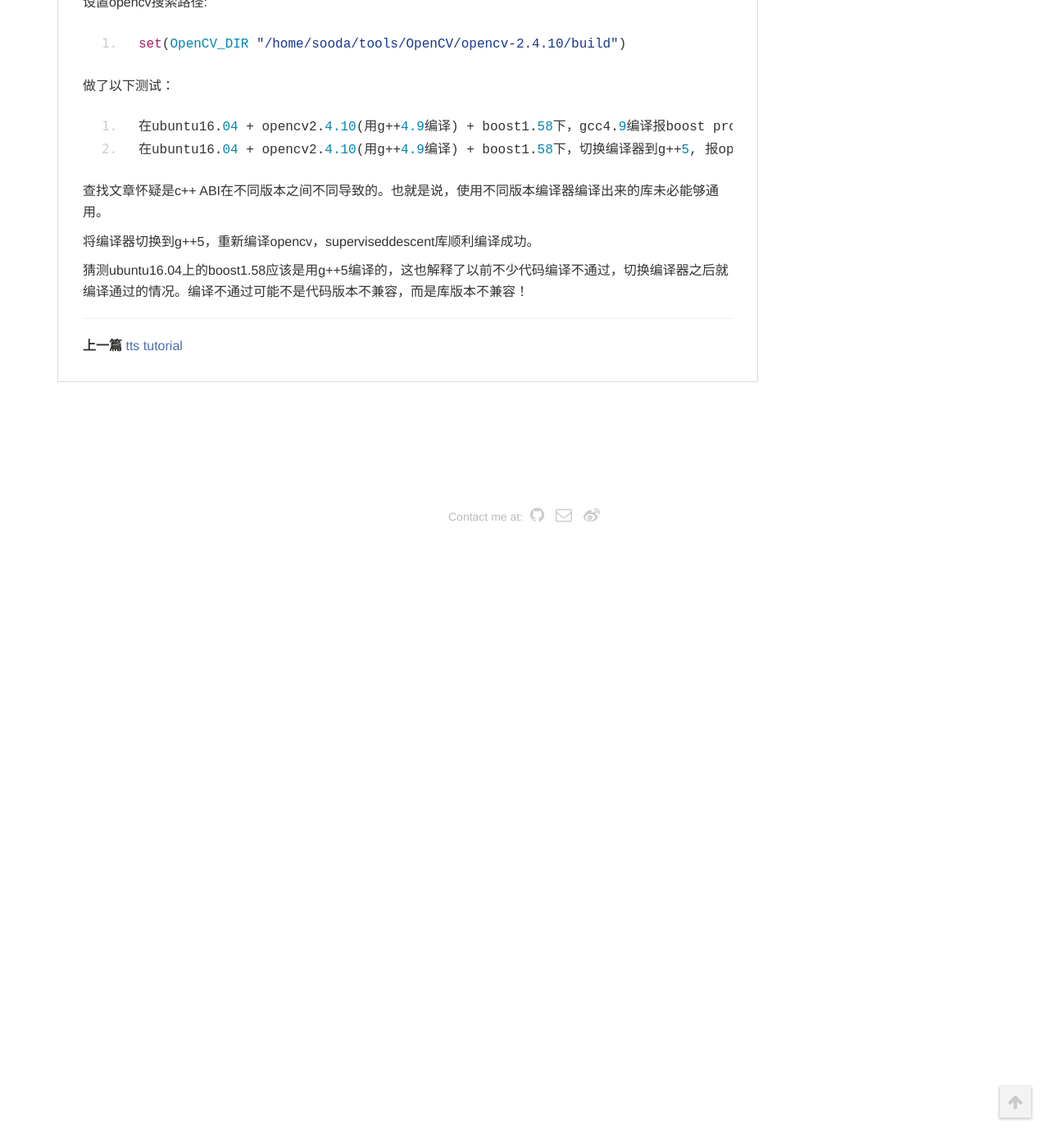
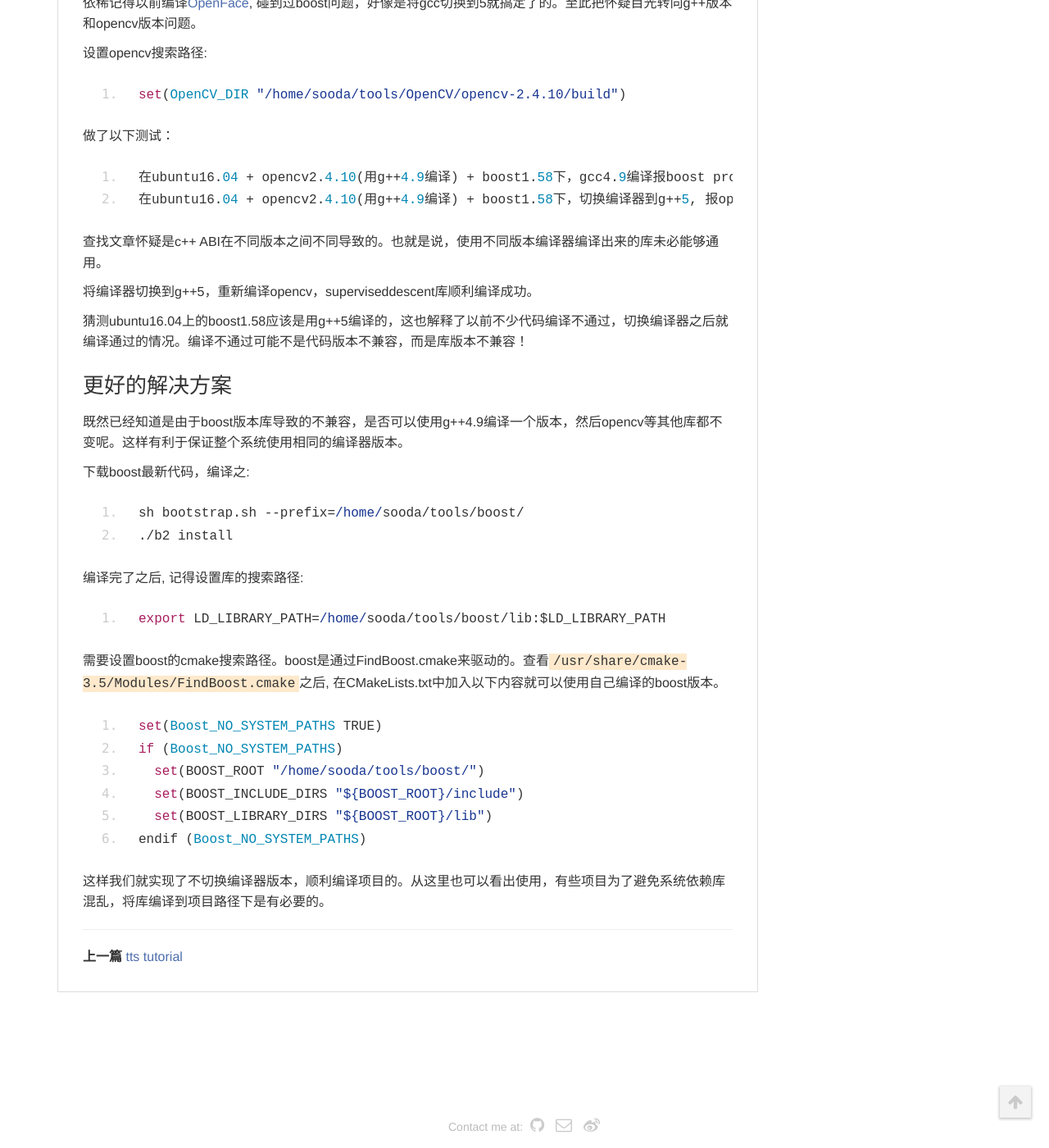
Before and after one commit to vsooda/vsooda.github.io, a Jekyll site: the page built from _posts/2017-03-02-boost-opencv-compile.markdown, in a window 1280 px wide and 1400 px high, scrolled down 859 px. Shown: the whole window at 82% size. Built offline with Jekyll 4.4.1, drawn with Linux system fonts in a browser that asks for light colours; comment, search, counter and statistics services are not loaded; before the commit the page ends 1515 px from its top, so only the background shows below that.

Commit message:
add custom boost

````diff
--- a/_posts/2017-03-02-boost-opencv-compile.markdown
+++ b/_posts/2017-03-02-boost-opencv-compile.markdown
@@ -8,6 +8,8 @@ tags: compile
 * content
 {:toc}
 本文记录编译**superviseddescent**库碰到的问题。问题本质在于使用不同编译器版本编译的库，有时候不能混用。
+
+### 查错记录
 
 刚开始编译在ubuntu16.04下编译不通过，在ubuntu14.04编译通过。
 
@@ -51,3 +53,35 @@ set(OpenCV_DIR "/home/sooda/tools/OpenCV/opencv-2.4.10/build")
 将编译器切换到g++5，重新编译opencv，superviseddescent库顺利编译成功。
 
 猜测ubuntu16.04上的boost1.58应该是用g++5编译的，这也解释了以前不少代码编译不通过，切换编译器之后就编译通过的情况。编译不通过可能不是代码版本不兼容，而是库版本不兼容！
+
+
+
+### 更好的解决方案
+
+既然已经知道是由于boost版本库导致的不兼容，是否可以使用g++4.9编译一个版本，然后opencv等其他库都不变呢。这样有利于保证整个系统使用相同的编译器版本。
+
+下载boost最新代码，编译之:
+
+```
+sh bootstrap.sh --prefix=/home/sooda/tools/boost/
+./b2 install
+```
+
+编译完了之后,  记得设置库的搜索路径:
+
+```
+export LD_LIBRARY_PATH=/home/sooda/tools/boost/lib:$LD_LIBRARY_PATH
+```
+
+需要设置boost的cmake搜索路径。boost是通过FindBoost.cmake来驱动的。查看`/usr/share/cmake-3.5/Modules/FindBoost.cmake`之后, 在CMakeLists.txt中加入以下内容就可以使用自己编译的boost版本。
+
+```
+set(Boost_NO_SYSTEM_PATHS TRUE)
+if (Boost_NO_SYSTEM_PATHS)
+  set(BOOST_ROOT "/home/sooda/tools/boost/")
+  set(BOOST_INCLUDE_DIRS "${BOOST_ROOT}/include")
+  set(BOOST_LIBRARY_DIRS "${BOOST_ROOT}/lib")
+endif (Boost_NO_SYSTEM_PATHS)
+```
+
+这样我们就实现了不切换编译器版本，顺利编译项目的。从这里也可以看出使用，有些项目为了避免系统依赖库混乱，将库编译到项目路径下是有必要的。
````
